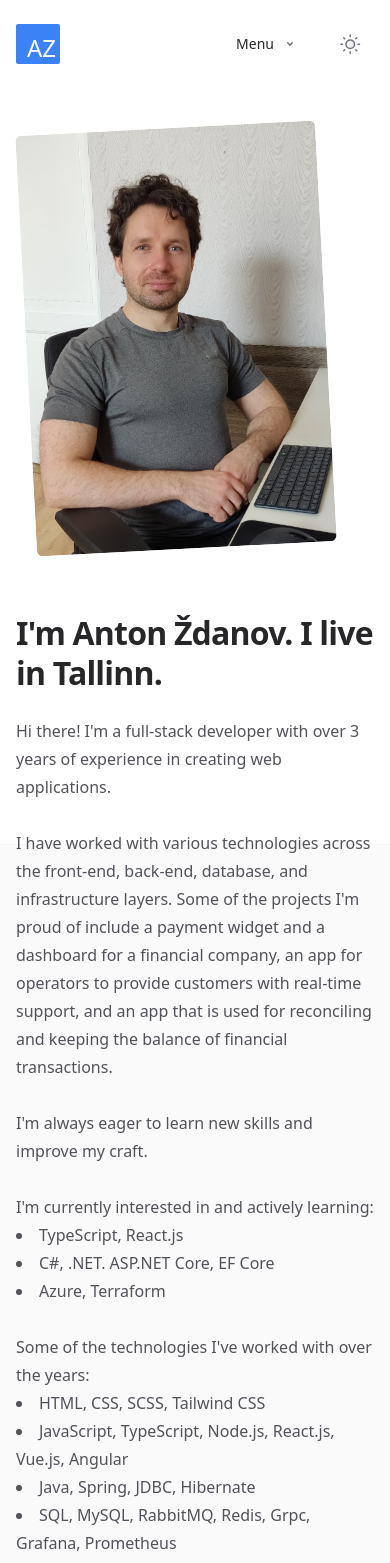
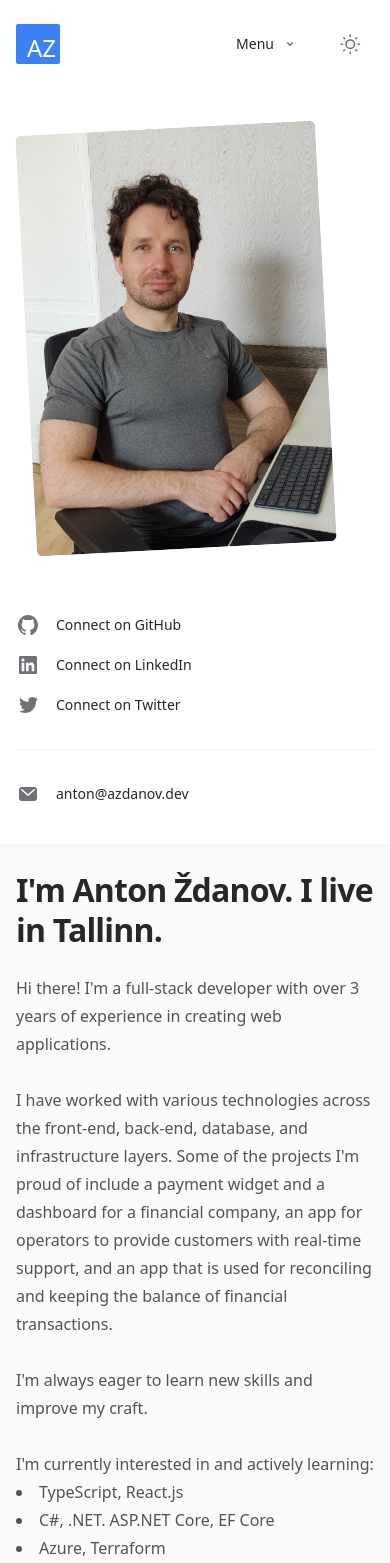
Before and after one commit to azdanov/azdanov-web, a Next.js app: page /about in a window 390 px wide. Shown: the top 1563 px of the page. Built offline with nearby package versions, Linux system fonts and the light colour scheme; no server answers.

Commit message:
update about layout

```diff
--- a/src/pages/about.jsx
+++ b/src/pages/about.jsx
@@ -18,8 +18,8 @@ export default function About() {
         />
       </Head>
       <Container className="mt-16 sm:mt-32">
-        <div className="grid grid-cols-1 gap-y-16 lg:grid-cols-2 lg:grid-rows-[auto_1fr] lg:gap-y-12">
-          <div className="lg:pl-20">
+        <div className="grid grid-cols-1 gap-y-16 md:grid-cols-2 lg:grid-rows-[auto_1fr] lg:gap-y-12">
+          <div className="order-1 lg:pl-20">
             <div className="max-w-xs px-2.5 lg:max-w-none">
               <Image
                 src={portraitImage}
@@ -29,7 +29,7 @@ export default function About() {
               />
             </div>
           </div>
-          <div className="lg:order-first lg:row-span-2">
+          <div className="order-3 md:col-span-2 lg:order-first lg:col-span-1 lg:row-span-2">
             <h1 className="text-4xl font-bold tracking-tight text-zinc-800 dark:text-zinc-100 sm:text-5xl">
               I'm Anton Ždanov. I live in{" "}
               <span title="Tallinn, Estonia">Tallinn</span>.
@@ -124,7 +124,7 @@ export default function About() {
               </p>
             </div>
           </div>
-          <div className="lg:pl-20">
+          <div className="order-2 lg:pl-20">
             <ul role="list">
               <SocialLink
                 href="https://github.com/azdanov"
```
